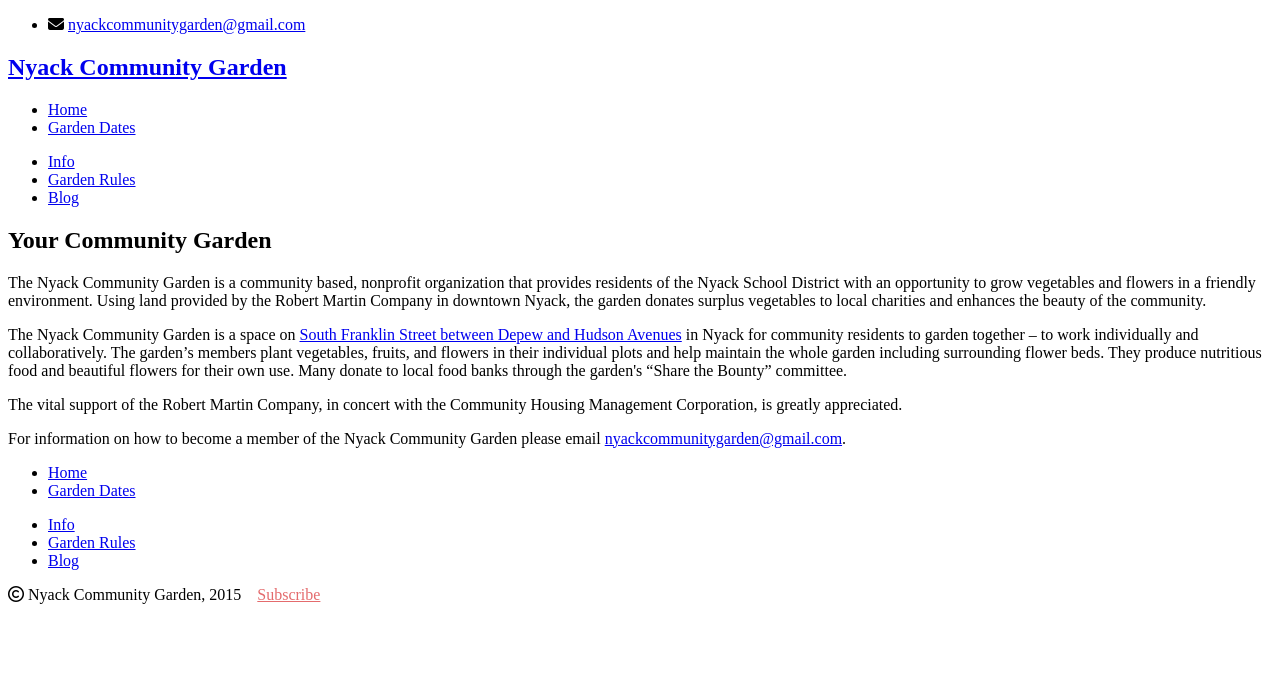
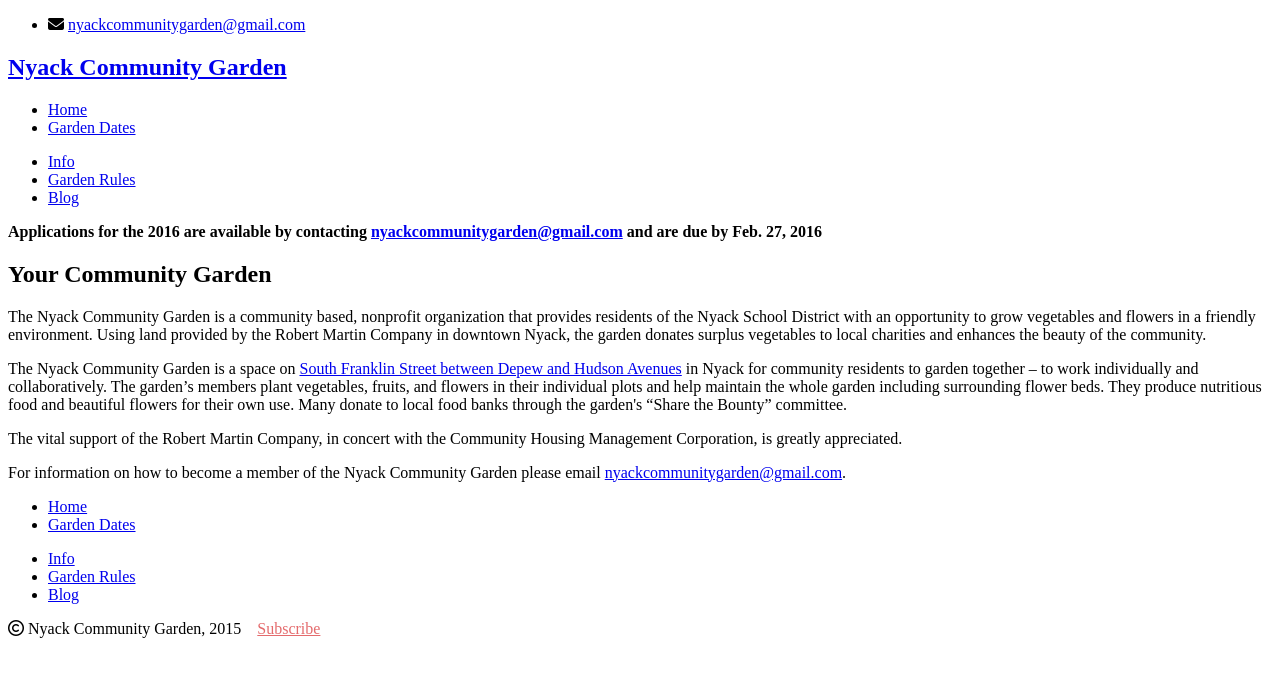
Before and after one commit to bosborne/nyackcommunitygarden, a Jekyll site: the page built from index.html, in a window 1280 px wide. Shown: the top 677 px of the page. Built offline with Jekyll 4.4.1, drawn with Linux system fonts in a browser that asks for light colours; nearby versions of some CDN libraries; library files that are not in the unit come from our copies; Markdown is read by kramdown in place of the engine named in the settings.

Commit message:
Try a banner ....

```diff
--- a/_layouts/default.html
+++ b/_layouts/default.html
@@ -36,6 +36,9 @@
     	{% include navigation.html %}
     </div>
     <div class="content">
+        <p class="navbar-text">
+            <b>Applications for the 2016 are available by contacting <a href="mailto:nyackcommunitygarden@gmail.com">nyackcommunitygarden@gmail.com</a> and are due by Feb. 27, 2016</b>
+        </p>
     	<div class="container">
     		{{ content }}
     	</div>
```
